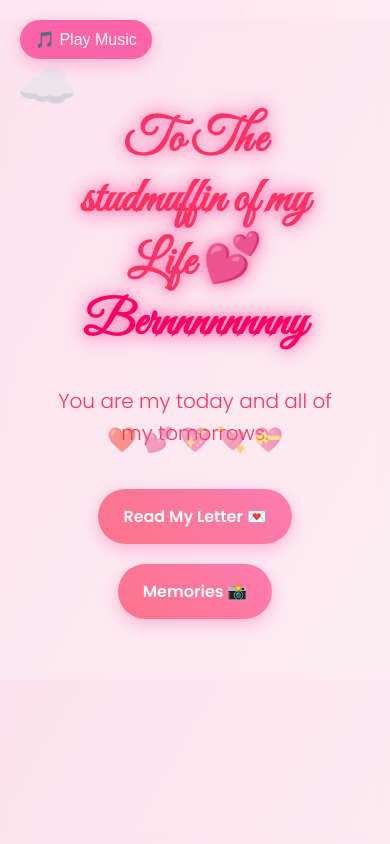
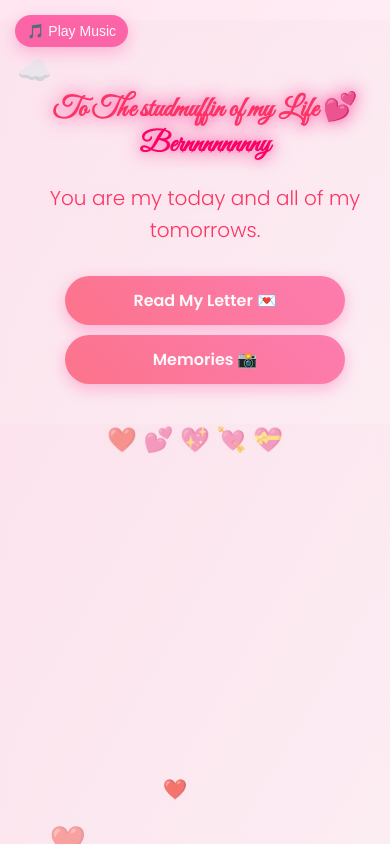
Before and after one commit to STEVEN7WE/my-onetic-site, a plain HTML site: page index.html in a window 390 px wide. Shown: the top 844 px of the page. Drawn offline with Linux system fonts and the light colour scheme.

Commit message:
Add files via upload

```diff
--- a/style.css
+++ b/style.css
@@ -264,7 +264,7 @@ body {
 }
 
 .photo img {
-  width: 350px; /* Bigger size */
+  width: 400px; /* Bigger size */
   height: 350px;
   object-fit: cover;
 }
@@ -541,3 +541,63 @@ h1 {
       0 0 80px #ff0066;
   }
 }
+/* ===== Mobile Responsiveness ===== */
+@media (max-width: 768px) {
+  body {
+    padding: 20px;
+    font-size: 14px;
+  }
+
+  h1 {
+    font-size: 2em; /* smaller for phones */
+  }
+
+  .container {
+    width: 100%;
+    padding: 10px;
+  }
+
+  .buttons a {
+    display: block;
+    width: 80%;
+    margin: 10px auto;
+    font-size: 16px;
+    padding: 12px 0;
+  }
+
+  .gallery {
+    display: flex;
+    flex-direction: column; /* stack images vertically */
+    align-items: center;
+  }
+
+  .gallery .photo img {
+    width: 90%; /* make images scale on mobile */
+    height: auto;
+    border-radius: 15px;
+  }
+
+  .yt-button {
+    width: 90%;
+    text-align: center;
+    font-size: 16px;
+    padding: 12px 0;
+  }
+
+  /* Hearts, clouds, and canvas should scale */
+  #fireworksCanvas {
+    width: 100% !important;
+    height: 300px !important; /* adjust for small screens */
+  }
+
+  .cloud {
+    font-size: 2em; /* smaller clouds */
+  }
+
+  .music-btn {
+    padding: 8px 12px;
+    font-size: 14px;
+    top: 15px;
+    left: 15px;
+  }
+}
```
